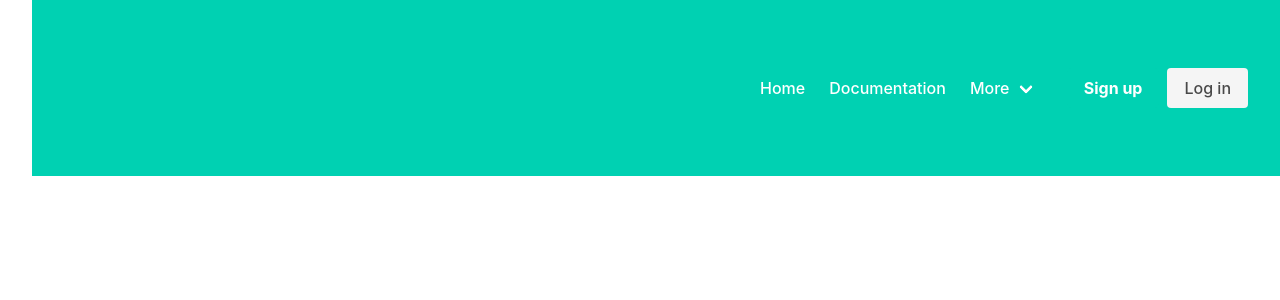
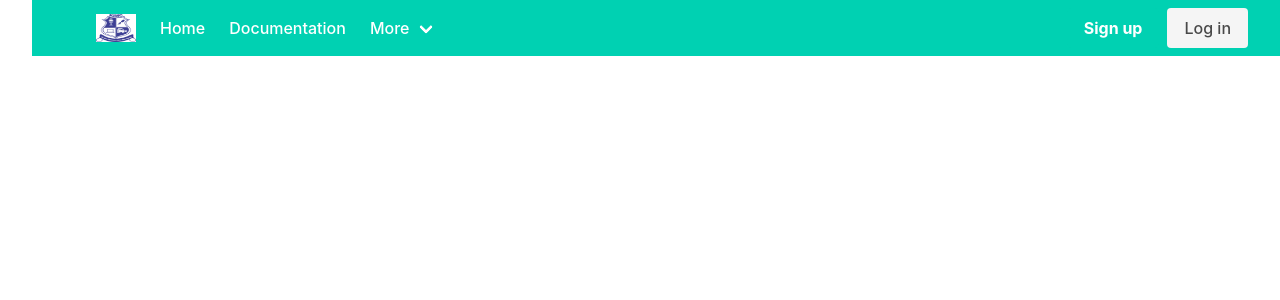
Before and after one commit to Yes-said/example10, a React (Vite) app: page / in a window 1280 px wide. Shown: the top 300 px of the page. Built offline with nearby package versions, Linux system fonts and the light colour scheme.

Commit message:
navbar updated

```diff
--- a/src/Components/Navbar.jsx
+++ b/src/Components/Navbar.jsx
@@ -1,15 +1,14 @@
 import React from 'react'
+import logo from '../assets/Logo.png';
 
 const Navbar = () => {
   return (
     <nav className="navbar is-primary" role="navigation" aria-label="main navigation">
-    <div className="container"> {/* Wrap your navbar content with a container */}
+    <div className="container">
       <div className="navbar-brand">
-        <a className="navbar-item" href="https://bulma.io">
-          <svg width="640" height="160" viewBox="0 0 640 160" fill="none" xmlns="http://www.w3.org/2000/svg">
-            {/* Your SVG content */}
-          </svg>
-        </a>
+      <a className="navbar-item" href="https://bulma.io">
+            <img src={logo} alt="Logo" style={{ width: '40px', height: '200px' }} />
+          </a>
 
         <a role="button" className="navbar-burger" aria-label="menu" aria-expanded="false" data-target="navbarBasicExample">
           <span aria-hidden="true"></span>
@@ -34,7 +33,7 @@ const Navbar = () => {
               More
             </a>
 
-            <div className="navbar-dropdown is-boxed">
+            <div className="navbar-dropdown is-boxed custom-dropdown">
               <div className="container has-background-grey-light">
                 <a className="navbar-item">
                   About
```
